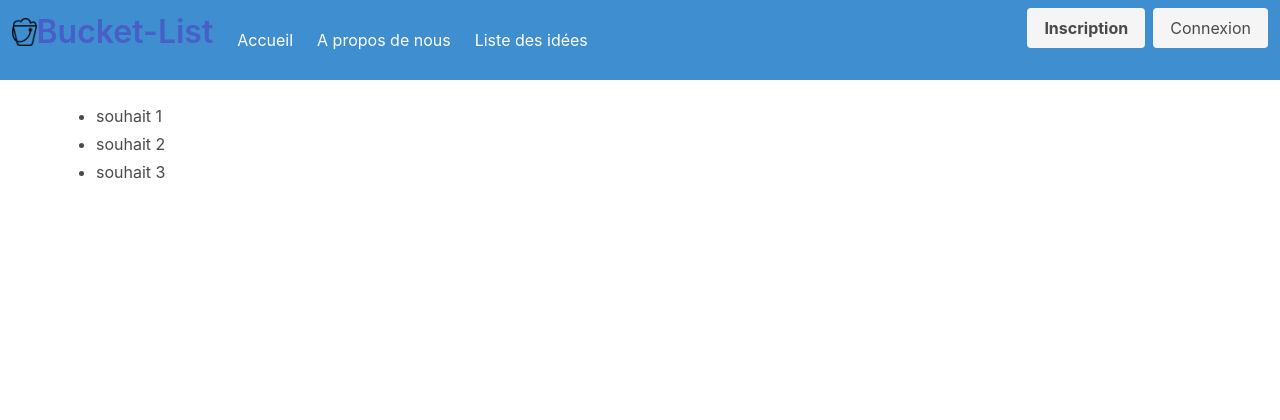
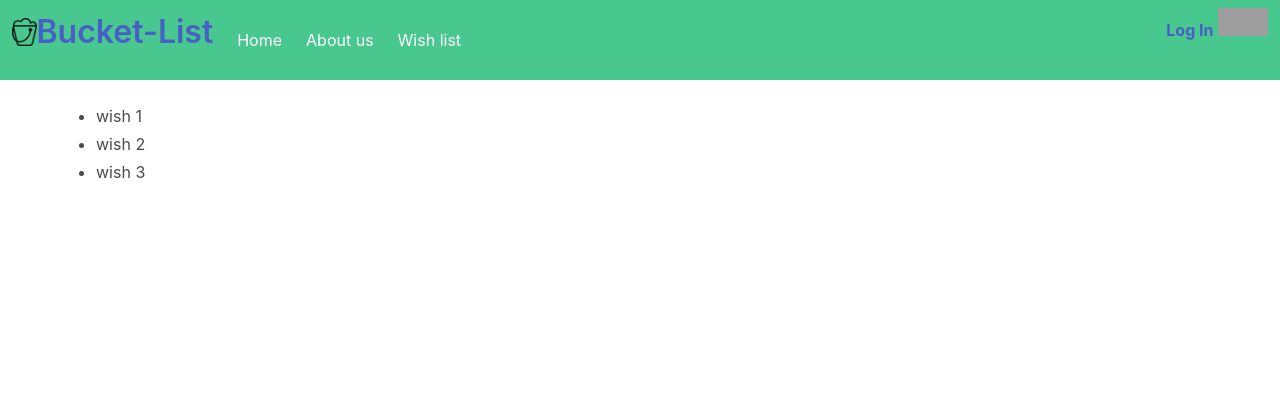
Before and after one commit to YANG-q330/Bucket_List, a Symfony app: template templates/wish/list.html.twig in a window 1280 px wide. Shown: the top 420 px of the page. Run offline with Twig, Linux system fonts and the light colour scheme; the template is opened without the code that fills it, so the values that code supplies are empty; some libraries are stand-ins or nearby versions; grey boxes are pictures that could not be loaded.

Commit message:
Correction module 4

```diff
--- a/public/css/style.css
+++ b/public/css/style.css
@@ -1,5 +1,5 @@
 html{
-    font-family: "Poppins", sans-serif;
+    font-family: 'Poppins', sans-serif;
 }
 footer{
     position:absolute;
--- a/src/Controller/MainController.php
+++ b/src/Controller/MainController.php
@@ -18,10 +18,10 @@ class MainController extends AbstractController
     }
 
     /**
-     * @Route ("/AboutUS", name="main_aboutUs")
+     * @Route ("/about_us", name="main_about_us")
      */
     public function aboutUs(): Response
     {
-        return $this->render("main/aboutUs.html.twig");
+        return $this->render("main/about_us.html.twig");
     }
 }
--- a/src/Controller/WishController.php
+++ b/src/Controller/WishController.php
@@ -13,15 +13,17 @@ class WishController extends AbstractController
      */
     public function list(): Response
     {
+        //todo requête à la BDD pour aller chercher la liste
         return $this->render('wish/list.html.twig', [
         ]);
     }
 
     /**
-     * @Route("/wish/detail/{id}", name="wish_detail")
+     * @Route("/wish/{id}", name="wish_detail")
      */
     public function detail($id): Response
     {
+        //todo requête à la BDD pour aller chercher les infos de ce wish dont id est dans l'URL
         return $this->render('wish/detail.html.twig');
     }
 
--- a/templates/base.html.twig
+++ b/templates/base.html.twig
@@ -8,13 +8,13 @@
         <link rel="stylesheet" href="{{ asset('css/style.css') }}">
         {# Google font Poppins #}
         <link rel="preconnect" href="https://fonts.gstatic.com">
-        <link href="https://fonts.googleapis.com/css2?family=Poppins:wght@300&display=swap" rel="stylesheet">
+        <link href="https://fonts.googleapis.com/css2?family=Poppins:wght@300&display=swap" >
         {# le favicon #}
         <link rel="icon" href="{{ asset('img/favicon.png') }}">
     </head>
 
     <body>
-    <nav class="navbar is-info content" role="navigation" aria-label="main navigation">
+    <nav class="navbar is-success content" role="navigation" aria-label="main navigation">
         <div class="navbar-brand">
             <h1><a class="navbar-item" href="{{ path('main_home')}}">
                 <img src="{{asset('img/logo.png')  }}" > Bucket-List </a>
@@ -28,13 +28,13 @@
         <div id="navbarBasicExample" class="navbar-menu">
             <div class="navbar-start">
                 <a class="navbar-item" href="{{ path('main_home')}}">
-                    Accueil
+                    Home
                 </a>
-                <a class="navbar-item" href="{{ path('main_aboutUs')}}">
-                    A propos de nous
+                <a class="navbar-item" href="{{ path('main_about_us')}}">
+                    About us
                 </a>
                 <a class="navbar-item" href="{{ path('wish_list')}}">
-                    Liste des idées
+                    Wish list
                 </a>
 
             </div>
@@ -42,12 +42,10 @@
         <div>
             <div class="navbar-end">
                 <div class="navbar-item">
-                    <div class="buttons">
-                        <a class="button is-light">
-                            <strong>Inscription</strong>
-                        </a>
-                        <a class="button is-light">
-                            Connexion
+                    <div class="icon-account">
+                        <a>
+                        <strong>Log In</strong>
+                        <img class="" width="50" height="50" src="https://static-cdn.drawnames.com/Content/Assets/icon-account-inactive.svg?nc=201911111111" alt="Mon compte">
                         </a>
                     </div>
                 </div>
--- a/templates/main/aboutUs.html.twig
+++ b/templates/main/about_us.html.twig
@@ -1,10 +1,10 @@
 {% extends 'base.html.twig' %}
 
-{% block title %}Apropos de nous{% endblock %}
+{% block title %}About |{{ parent()}}{% endblock %}
 
 {% block body %}
     <div class="container">
-        <h2>A propos de nous</h2>
+        <h2>About us</h2>
         <p>Lorem ipsum dolor sit amet, consectetur adipisicing elit. Ad, deleniti enim error impedit in ipsa ipsam iure magnam minus, natus optio perferendis quidem recusandae reiciendis reprehenderit saepe sed sunt voluptate!</p>
     </div>
 {% endblock %}
--- a/templates/wish/detail.html.twig
+++ b/templates/wish/detail.html.twig
@@ -4,6 +4,6 @@
 
 {% block body %}
     <div class="container">
-        <p>Detail de votre souhait</p>
+        <h2>Wish detail </h2>
     </div>
 {% endblock %}
--- a/templates/wish/list.html.twig
+++ b/templates/wish/list.html.twig
@@ -4,10 +4,11 @@
 
 {% block body %}
     <div class="container">
+
         <ul>
-            <li>souhait 1 </li>
-            <li>souhait 2 </li>
-            <li>souhait 3 </li>
+            <li>wish 1 </li>
+            <li>wish 2 </li>
+            <li>wish 3 </li>
         </ul>
     </div>
 {% endblock %}
```
